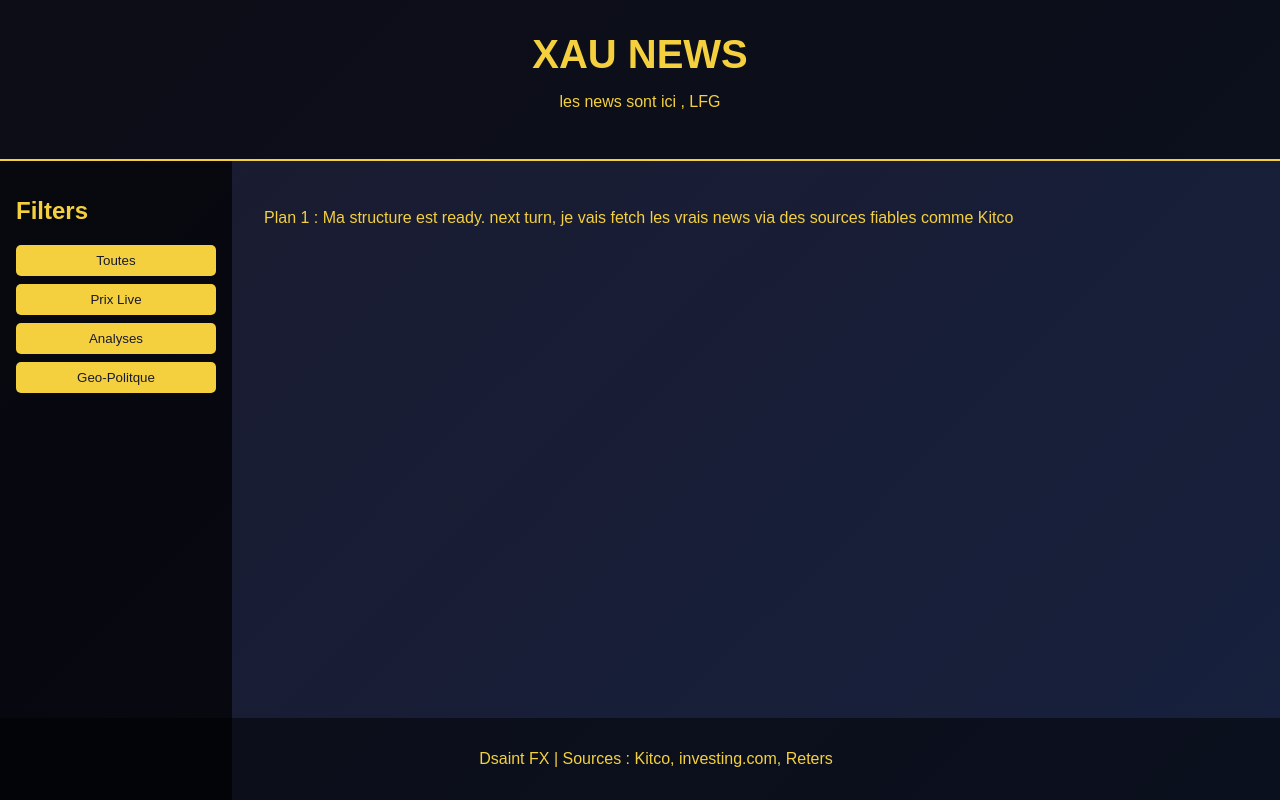
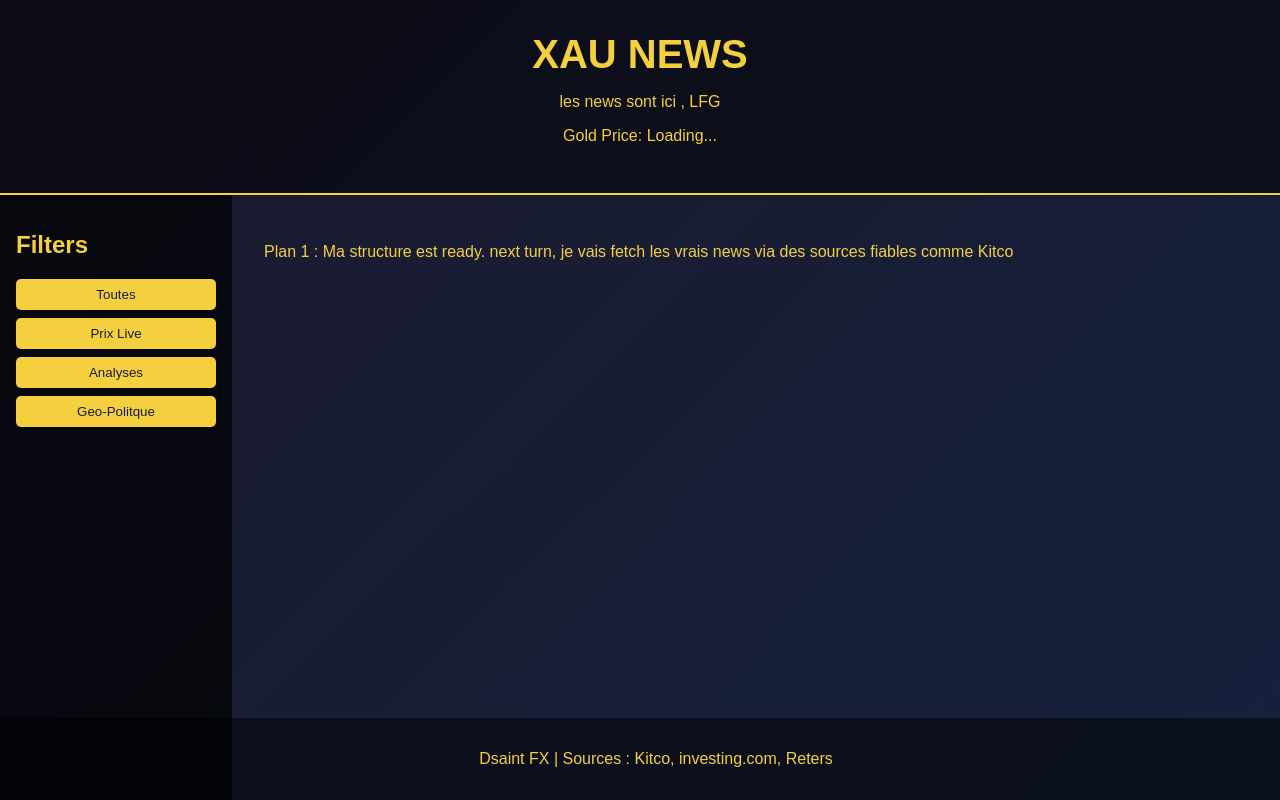
Before and after one commit to DieumerciMaki/ZeroDay, a plain HTML site: page GoldNewsHub/index.html in a window 1280 px wide. Shown: the top 800 px of the page. Drawn offline with Linux system fonts and the light colour scheme.

Commit message:
Ajout dun ligne pour le prix en live

```diff
--- a/GoldNewsHub/index.html
+++ b/GoldNewsHub/index.html
@@ -10,6 +10,7 @@
     <header>
         <h1>XAU NEWS</h1>
         <p>les news sont ici , LFG</p>
+        <p id="live-price">Gold Price: Loading...</p>
     </header>
     <nav class="sidebar">
         <h2>Filters</h2>
```
